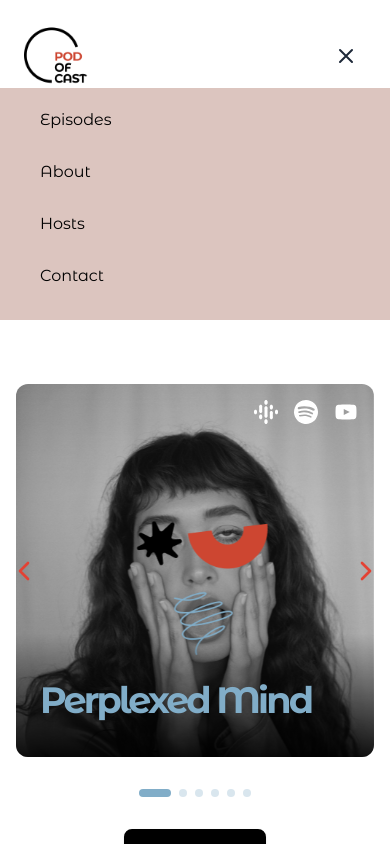
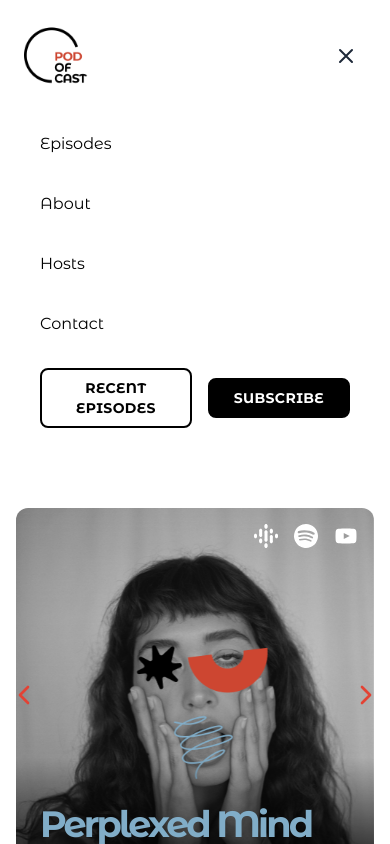
Before and after one commit to pazedev/pod-of-cast, a React (Vite) app: page / in a window 390 px wide. Both pictures are taken after a click on the button 346 px from the left and 56 px from the top of the page. Shown: the top 844 px of the page. Built offline with nearby package versions, Linux system fonts and the light colour scheme; a web font is replaced by a local one.

Commit message:
navbar: menu hamburguer update

```diff
--- a/src/components/UI/SubscribeButton.jsx
+++ b/src/components/UI/SubscribeButton.jsx
@@ -6,9 +6,8 @@ export const SubscribeButton = ({ text, variant = 'desktop', onClick }) => {
     mobile: 'button-black px-8 py-4 text-sm shadow-sm',
 
     // Buttons in navbar (smaller size and no shadow)
-    desktopNavbar: 'button-black shadow-none lg:px-6 lg:py-2 lg:text-sm',
-    outlineDesktopNavbar:
-      'button-outline shadow-none lg:px-6 lg:py-2 lg:text-sm',
+    navbar: 'button-black shadow-none lg:px-6 lg:py-2 lg:text-sm',
+    outlineNavbar: 'button-outline shadow-none lg:px-6 lg:py-2 lg:text-sm',
 
     // Outline buttons
     outlineDesktop:
--- a/src/components/layout/Navbar/Navbar.jsx
+++ b/src/components/layout/Navbar/Navbar.jsx
@@ -11,7 +11,7 @@ export function Navbar() {
   }
 
   return (
-    <header className="navbar text-gray-800 mt-6">
+    <nav className="navbar text-gray-800 mt-6">
       <div className="max-w-7xl mx-auto px-6 lg:px-12">
         <div className="flex justify-between items-center h-16">
           {/* Logo */}
@@ -85,11 +85,8 @@ export function Navbar() {
 
           {/* Botões Desktop */}
           <div className="hidden lg:flex items-center space-x-4">
-            <SubscribeButton
-              text="RECENT EPISODES"
-              variant="outlineDesktopNavbar"
-            />
-            <SubscribeButton text="SUBSCRIBE" variant="desktopNavbar" />
+            <SubscribeButton text="RECENT EPISODES" variant="outlineNavbar" />
+            <SubscribeButton text="SUBSCRIBE" variant="navbar" />
           </div>
 
           {/* Botão Hamburger Mobile */}
@@ -97,6 +94,8 @@ export function Navbar() {
             onClick={toggleMenu}
             className="lg:hidden p-2 rounded-lg hover:bg-gray-200 transition-colors duration-200 focus:outline-none"
             aria-label="Menu"
+            aria-controls="mobile-menu"
+            aria-expanded={isMenuOpen}
           >
             {isMenuOpen ? (
               <svg
@@ -133,46 +132,47 @@ export function Navbar() {
 
       {/* Menu Mobile */}
       <div
+        id="mobile-menu"
         className={`lg:hidden overflow-hidden transition-all duration-300 ease-in-out ${
-          isMenuOpen ? 'max-h-96 opacity-100' : 'max-h-0 opacity-0'
+          isMenuOpen ? 'max-h-96 opacity-100 mt-6' : 'max-h-0 opacity-0'
         }`}
       >
-        <div className="px-6 pt-2 pb-4 space-y-1 bg-[#dcc5bf]">
+        <div className="px-6 pt-2 pb-4 space-y-3">
           <a
             href="/episodes"
-            className="block px-4 py-3 rounded-lg hover:bg-gray-200 transition-colors duration-200"
+            className="block px-4 py-3 rounded-lg transition-colors duration-200"
             onClick={toggleMenu}
           >
             Episodes
           </a>
           <a
             href="/about"
-            className="block px-4 py-3 rounded-lg hover:bg-gray-200 transition-colors duration-200"
+            className="block px-4 py-3 rounded-lg transition-colors duration-200"
             onClick={toggleMenu}
           >
             About
           </a>
           <a
             href="/hosts"
-            className="block px-4 py-3 rounded-lg hover:bg-gray-200 transition-colors duration-200"
+            className="block px-4 py-3 rounded-lg transition-colors duration-200"
             onClick={toggleMenu}
           >
             Hosts
           </a>
           <a
             href="/contact"
-            className="block px-4 py-3 rounded-lg hover:bg-gray-200 transition-colors duration-200"
+            className="block px-4 py-3 rounded-lg transition-colors duration-200"
             onClick={toggleMenu}
           >
             Contact
           </a>
 
-          <div className="hidden lg:flex items-center space-x-4">
-            <SubscribeButton text="RECENT EPISODES" variant="outlineMobile" />
-            <SubscribeButton text="SUBSCRIBE" variant="mobile" />
+          <div className="flex lg:hidden items-center px-4 pt-2 space-x-4">
+            <SubscribeButton text="RECENT EPISODES" variant="outlineNavbar" />
+            <SubscribeButton text="SUBSCRIBE" variant="navbar" />
           </div>
         </div>
       </div>
-    </header>
+    </nav>
   )
 }
```
